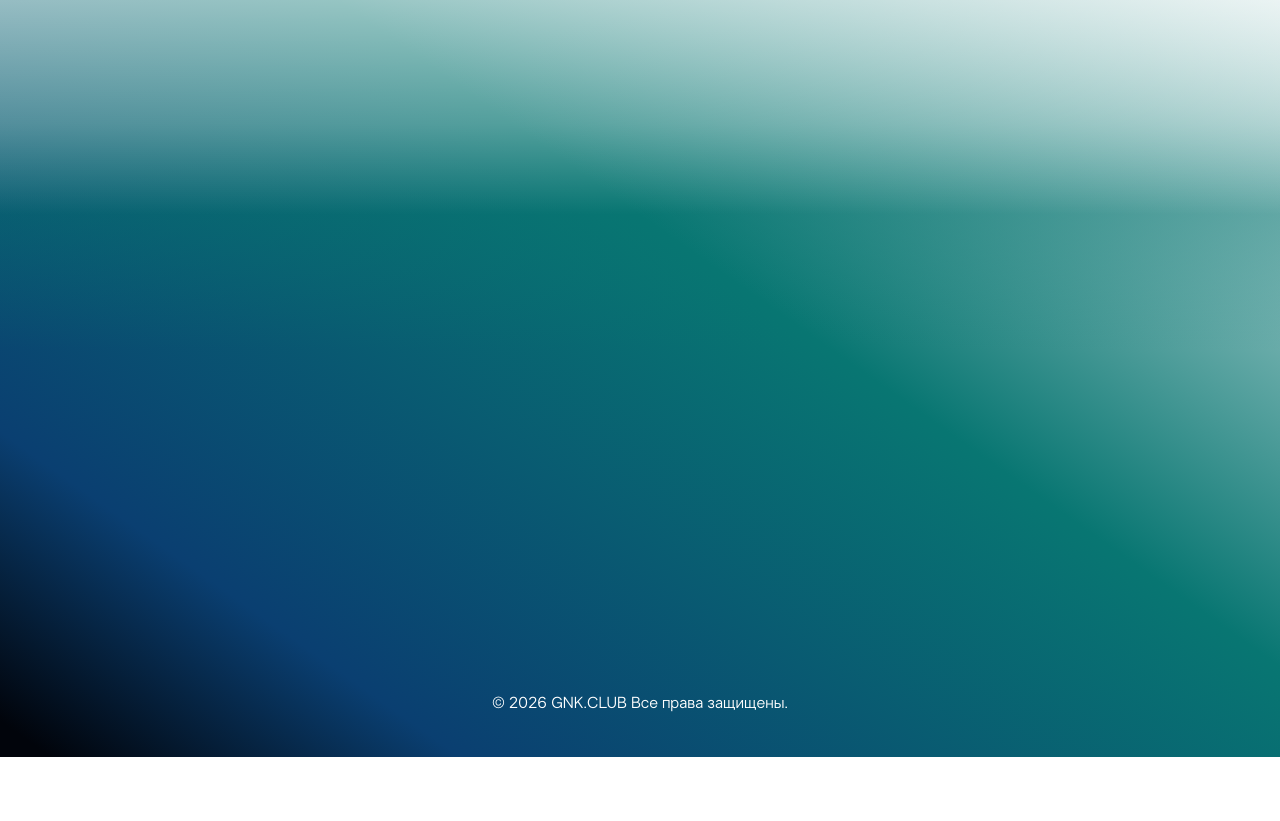
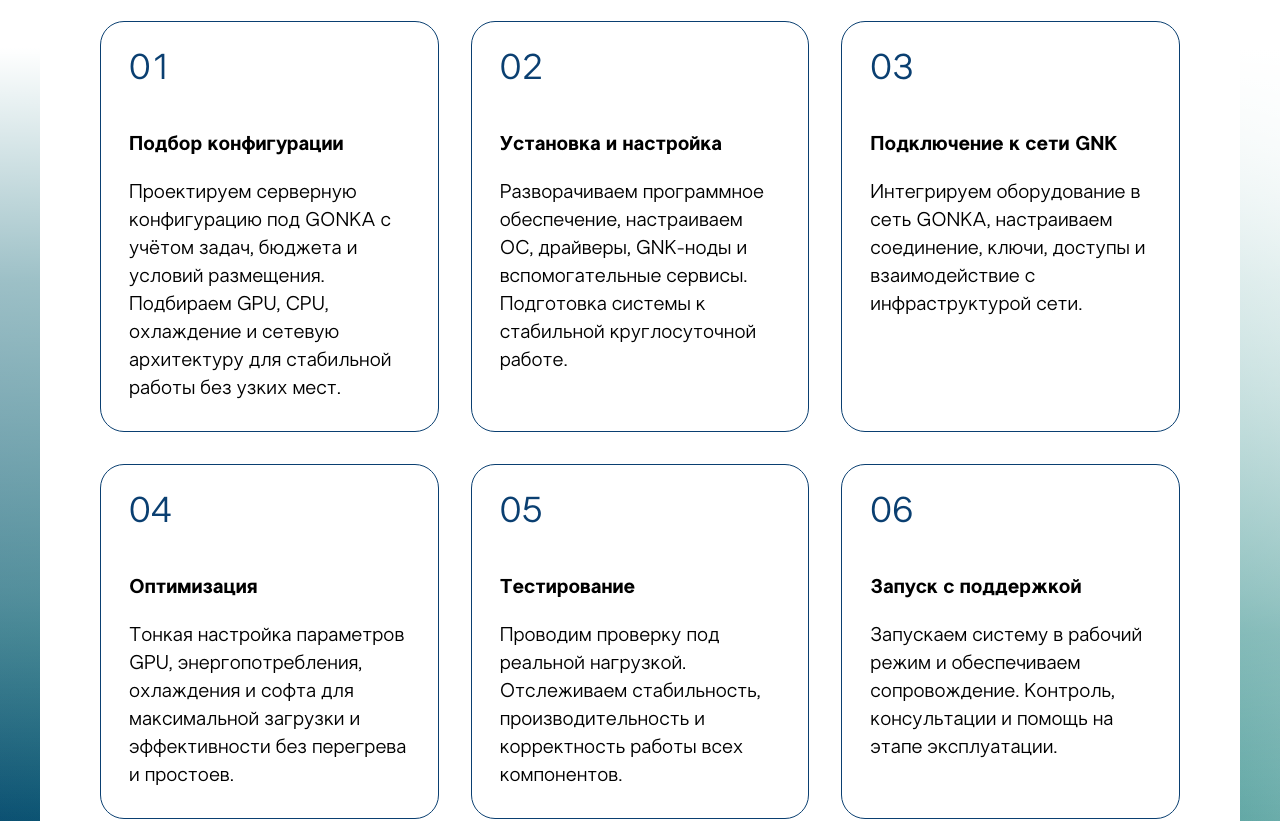
Before and after one commit to marginCodeProjects/gnk-club-landing, a Next.js app: page / in a window 1280 px wide. Shown: the part 4900-5721 px from the top of the page. Before the commit the page ends 5657 px from the top, so only its background shows below. Built offline with nearby package versions, Linux system fonts and the light colour scheme.

Commit message:
add work cycle block

```diff
--- a/src/app/globals.css
+++ b/src/app/globals.css
@@ -118,10 +118,10 @@
         /* белый туман вверх */
             linear-gradient(
                     to top,
-                    transparent 60%,
-                    rgba(255, 255, 255, var(--fog-white-weak)) 70%,
-                    rgba(255, 255, 255, var(--fog-white-medium)) 85%,
-                    var(--hero-white) 100%
+                    transparent 50%,
+                    rgba(255, 255, 255, var(--fog-white-weak)) 62%,
+                    rgba(255, 255, 255, var(--fog-white-medium)) 78%,
+                    var(--hero-white) 90%
             ),
 
                 /* зелёный туман вверх */
--- /dev/null
+++ b/src/components/bottom/WorkCycle.tsx
@@ -0,0 +1,59 @@
+import React from 'react';
+
+const steps = [
+    { id: '01', title: 'Подбор конфигурации',
+        text: 'Проектируем серверную конфигурацию под GONKA' +
+            ' с учётом задач, бюджета и условий размещения.' +
+            ' Подбираем GPU, CPU, охлаждение и сетевую архитектуру' +
+            ' для стабильной работы без узких мест.' },
+    { id: '02', title: 'Установка и настройка',
+        text: 'Разворачиваем программное обеспечение, настраиваем' +
+            ' ОС, драйверы, GNK-ноды и вспомогательные сервисы.' +
+            ' Подготовка системы к стабильной круглосуточной работе.' },
+    { id: '03', title: 'Подключение к сети GNK',
+        text: 'Интегрируем оборудование в сеть GONKA,' +
+            ' настраиваем соединение, ключи, доступы и взаимодействие с инфраструктурой сети.' },
+    { id: '04', title: 'Оптимизация',
+        text: 'Тонкая настройка параметров GPU, энергопотребления,' +
+            ' охлаждения и софта для максимальной загрузки' +
+            ' и эффективности без перегрева и простоев.' },
+    { id: '05', title: 'Тестирование',
+        text: 'Проводим проверку под реальной нагрузкой.' +
+            ' Отслеживаем стабильность, производительность' +
+            ' и корректность работы всех компонентов.' },
+    { id: '06', title: 'Запуск с поддержкой',
+        text: 'Запускаем систему в рабочий режим и обеспечиваем' +
+            ' сопровождение. Контроль, консультации и помощь на этапе эксплуатации.' },
+];
+
+const WorkCycle = () => {
+    return (
+        <div className="bg-white rounded-3xl px-15 py-20 box-border">
+            <div className="text-5xl text-[#344499] mb-10">Полный цикл работ</div>
+            <div className="grid grid-cols-1 md:grid-cols-3 gap-4 md:gap-8">
+                {steps.map(step => (
+                    <div
+                        key={step.id}
+                        className="rounded-3xl border border-[#0A3F71] p-7 flex flex-col gap-10"
+                    >
+                        <div className="text-4xl text-[#0A3F71]">
+                            {step.id}
+                        </div>
+
+                        <div className="flex flex-col gap-5">
+                            <div className="text-xl">
+                                <b>{step.title}</b>
+                            </div>
+
+                            <div className="text-xl">
+                                {step.text}
+                            </div>
+                        </div>
+                    </div>
+                ))}
+            </div>
+        </div>
+    );
+};
+
+export default WorkCycle;
--- a/src/components/sections/BottomSection.tsx
+++ b/src/components/sections/BottomSection.tsx
@@ -1,15 +1,20 @@
 import Footer from "@/components/layout/Footer";
+import WorkCycle from "@/components/bottom/WorkCycle";
 
 export function BottomSection() {
     return (
         <div className="relative min-h-screen overflow-hidden">
-            {/* фон */}
             <div className="absolute inset-0 bg-bottom-gradient" />
 
-            {/* контент */}
-            <div className="relative z-20 container mx-auto px-4">
+            <div className="relative z-20 min-h-screen">
+                <div className="max-w-[1440px] mx-auto px-10">
+                    <WorkCycle/>
+                </div>
                 <div className="h-[100vh]"/>
-                <Footer/>
+
+                <div className="max-w-[1440px] mx-auto px-20">
+                    <Footer/>
+                </div>
             </div>
         </div>
     )
```
